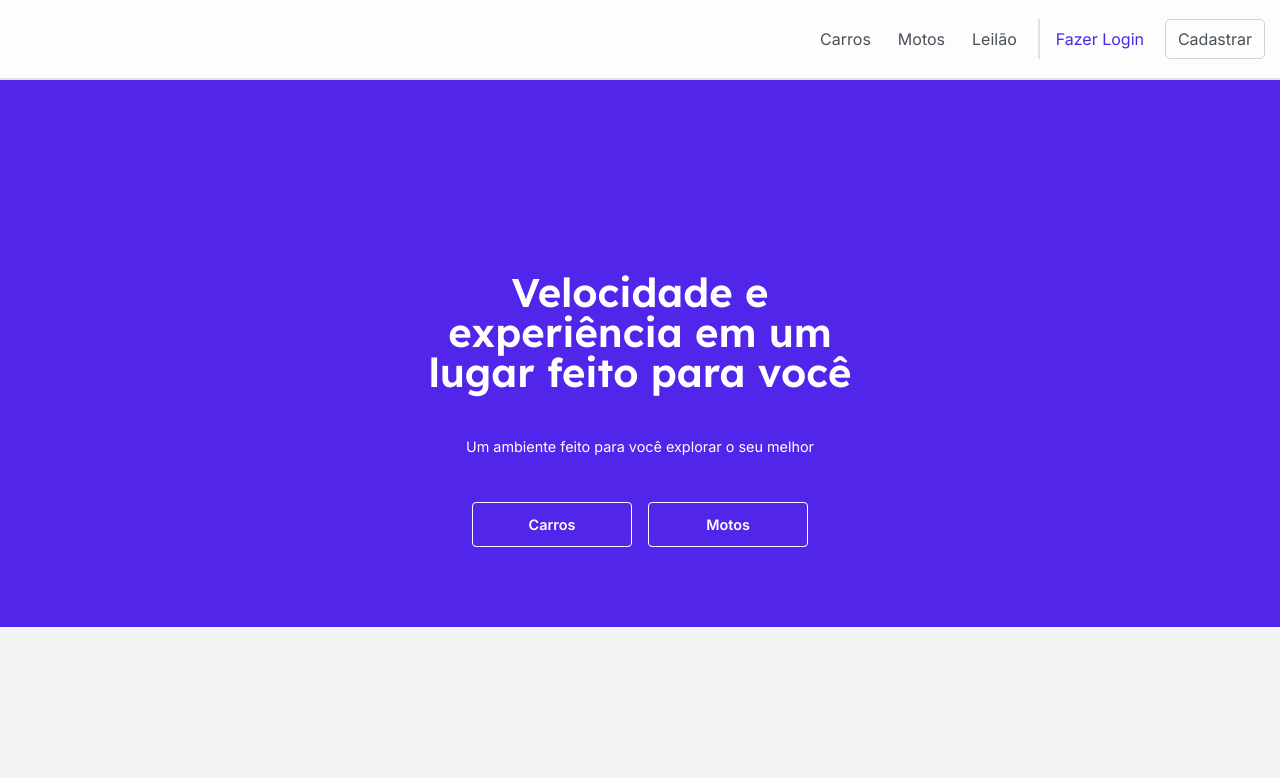
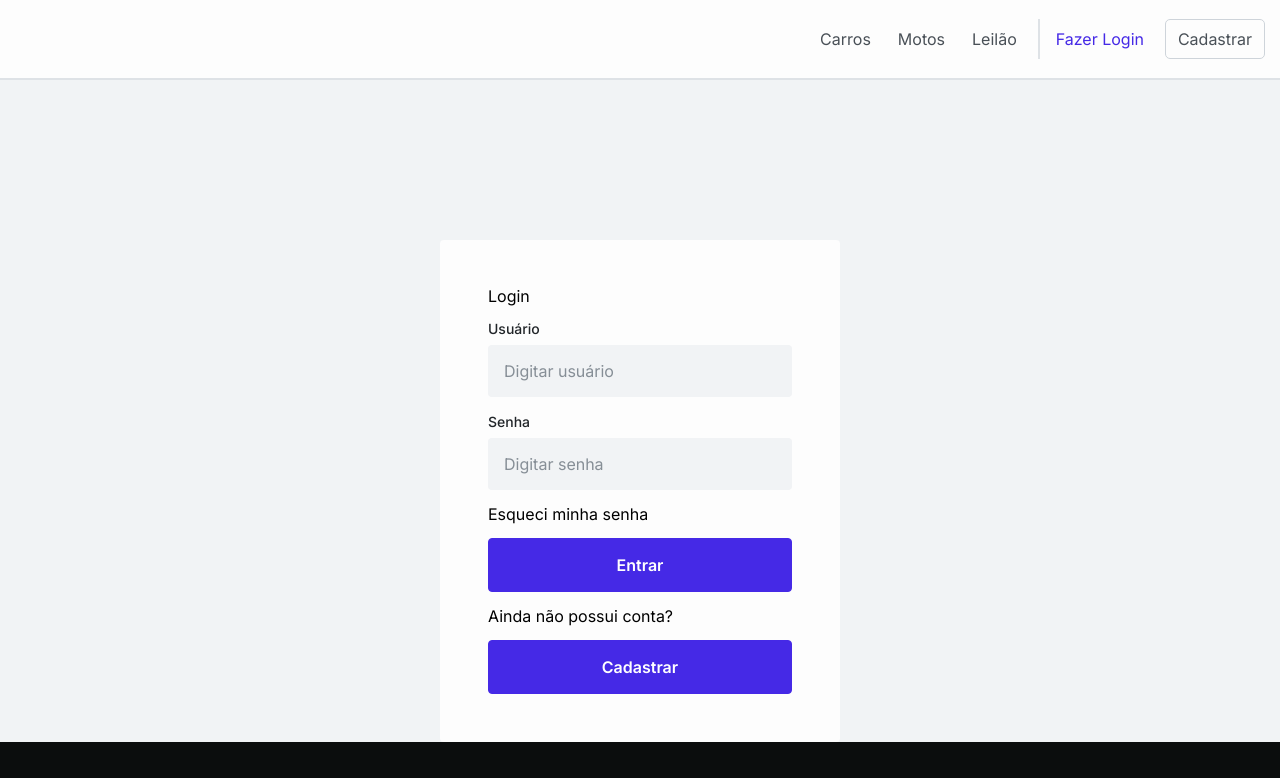
Before and after one commit to motor-shop/motor-shop_front-end, a React (Create React App) app: page /login in a window 1280 px wide. Before the commit this address led to /home. Shown: the top 778 px of the page. Built offline with nearby package versions, Linux system fonts and the light colour scheme.

Commit message:
feat: form estructure

```diff
--- /dev/null
+++ b/src/pages/Login/index.tsx
@@ -0,0 +1,41 @@
+import Input from "../../components/Input";
+import Button from "../../components/Button";
+
+import Header from "../../components/Header";
+import Footer from "../../components/Footer";
+
+import { FormContainer } from "./styles";
+
+const Login = () => {
+  return (
+    <>
+      <Header />
+      <FormContainer>
+        <form action="submit">
+          <label>Login</label>
+          <Input
+            placeholder="Digitar usuário"
+            label="Usuário"
+            type="text"
+            register={() => null}
+            registerName="string"
+          />
+          <Input
+            placeholder="Digitar senha"
+            label="Senha"
+            type="text"
+            register={() => null}
+            registerName="string"
+          />
+          <p>Esqueci minha senha</p>
+          <Button type="submit">Entrar</Button>
+          <p>Ainda não possui conta?</p>
+          <Button type="submit">Cadastrar</Button>
+        </form>
+      </FormContainer>
+      <Footer />
+    </>
+  );
+};
+
+export default Login;
--- /dev/null
+++ b/src/pages/Login/styles.ts
@@ -0,0 +1,18 @@
+import styled from "styled-components";
+
+export const FormContainer = styled.form`
+  display: flex;
+  justify-content: center;
+  margin-top: 10rem;
+  /* margin-bottom: 12rem; */
+
+  form {
+    display: flex;
+    flex-direction: column;
+    background-color: var(--color-gray-10);
+    border-radius: 4px;
+    padding: 3rem;
+    width: 25rem;
+    gap: 1rem;
+  }
+`;
--- a/src/routes/index.tsx
+++ b/src/routes/index.tsx
@@ -2,9 +2,11 @@ import { Routes, Route, Navigate } from "react-router-dom";
 import Advert from "../pages/Advert";
 import AllAdverts from "../pages/AllAdverts";
 import Home from "../pages/Home";
+import Login from "../pages/Login";
 
 const Routers = () => (
   <Routes>
+    <Route path="/login" element={<Login />} />
     <Route path="/home" element={<Home />} />
     <Route path="/advert" element={<Advert />} />
     <Route path="/allAdverts" element={<AllAdverts />} />
```
